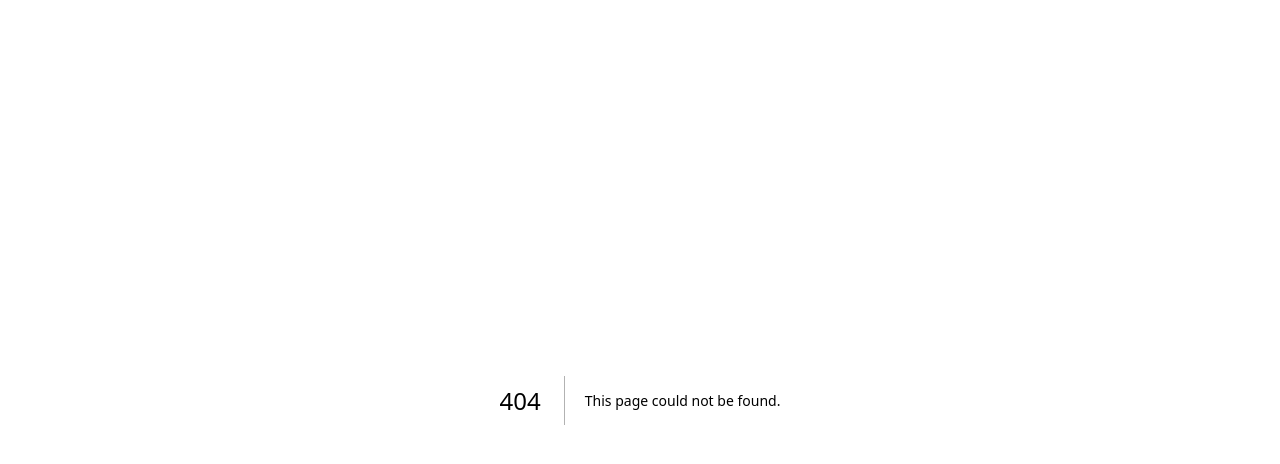
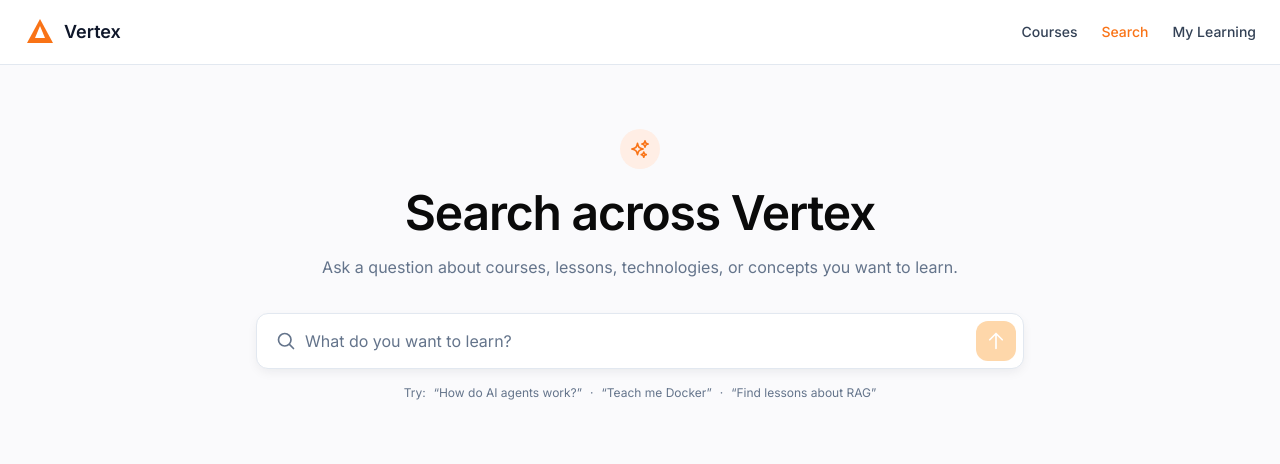
Before and after one commit to Juanandresdeedee/vertex-learning-platform, a Next.js app: page /search in a window 1280 px wide. Before the commit this address had no page. Shown: the top 464 px of the page. Built offline with nearby package versions, Linux system fonts and the light colour scheme; no server answers; a web font is replaced by a local one.

Commit message:
Add Vertex AI search interface

```diff
--- /dev/null
+++ b/app/search/page.tsx
@@ -0,0 +1,30 @@
+import { ContextSearch } from "@/components/search/ContextSearch";
+import { Navbar } from "@/components/navigation/Navbar";
+
+export default function SearchPage() {
+  return (
+    <>
+      <Navbar
+        links={[
+          {
+            label: "Courses",
+            href: "/courses",
+          },
+          {
+            label: "Search",
+            href: "/search",
+            active: true,
+          },
+          {
+            label: "My Learning",
+            href: "#",
+          },
+        ]}
+      />
+
+      <main className="min-h-screen bg-neutral-50">
+        <ContextSearch />
+      </main>
+    </>
+  );
+}
--- /dev/null
+++ b/components/search/ContextSearch.tsx
@@ -0,0 +1,194 @@
+"use client";
+
+import { FormEvent, useState } from "react";
+import { useChat } from "@ai-sdk/react";
+import { DefaultChatTransport } from "ai";
+import ReactMarkdown from "react-markdown";
+import remarkGfm from "remark-gfm";
+import {
+  ArrowUpIcon,
+  SparklesIcon,
+} from "@heroicons/react/24/outline";
+
+import { Input } from "@/components/ui/Input";
+
+export function ContextSearch() {
+  const [input, setInput] = useState("");
+
+  const {
+    messages,
+    sendMessage,
+    status,
+    error,
+  } = useChat({
+    transport: new DefaultChatTransport({
+      api: "/api/context-search",
+    }),
+  });
+
+  const isLoading =
+    status === "submitted" || status === "streaming";
+
+  function handleSubmit(event: FormEvent<HTMLFormElement>) {
+    event.preventDefault();
+
+    const value = input.trim();
+
+    if (!value || isLoading) {
+      return;
+    }
+
+    sendMessage({
+      text: value,
+    });
+
+    setInput("");
+  }
+
+  return (
+    <section className="mx-auto w-full max-w-5xl px-6 py-12 md:py-16">
+      <div className="mx-auto max-w-3xl text-center">
+        <div className="mx-auto flex h-10 w-10 items-center justify-center rounded-full bg-primary-100">
+          <SparklesIcon
+            className="h-5 w-5 text-primary-500"
+            strokeWidth={2}
+          />
+        </div>
+
+        <h1 className="mt-5 font-display text-4xl font-semibold tracking-tight text-neutral-950 md:text-5xl">
+          Search across Vertex
+        </h1>
+
+        <p className="mx-auto mt-4 max-w-2xl text-base leading-7 text-neutral-500">
+          Ask a question about courses, lessons, technologies, or concepts
+          you want to learn.
+        </p>
+
+        <form
+          onSubmit={handleSubmit}
+          className="relative mt-8"
+        >
+          <Input
+            size="lg"
+            showSearchIcon
+            value={input}
+            onChange={(event) => setInput(event.target.value)}
+            placeholder="What do you want to learn?"
+            disabled={isLoading}
+            className="pr-16"
+          />
+
+          <button
+            type="submit"
+            disabled={isLoading || !input.trim()}
+            aria-label="Search Vertex"
+            className="absolute right-2 top-1/2 flex h-10 w-10 -translate-y-1/2 items-center justify-center rounded-md bg-primary-500 text-white transition-colors hover:bg-primary-400 disabled:cursor-not-allowed disabled:bg-primary-200"
+          >
+            <ArrowUpIcon
+              className="h-5 w-5"
+              strokeWidth={2}
+            />
+          </button>
+        </form>
+
+        <div className="mt-4 flex flex-wrap justify-center gap-2 text-xs text-neutral-500">
+          <span>Try:</span>
+          <span>“How do AI agents work?”</span>
+          <span>·</span>
+          <span>“Teach me Docker”</span>
+          <span>·</span>
+          <span>“Find lessons about RAG”</span>
+        </div>
+      </div>
+
+      {messages.length > 0 ? (
+        <div className="mx-auto mt-12 max-w-3xl space-y-6">
+          {messages.map((message) => {
+            const text = message.parts
+              .filter((part) => part.type === "text")
+              .map((part) => part.text)
+              .join("");
+
+            if (!text) {
+              return null;
+            }
+
+            const isUser = message.role === "user";
+
+            return (
+              <div
+                key={message.id}
+                className={
+                  isUser
+                    ? "flex justify-end"
+                    : "flex justify-start"
+                }
+              >
+                <div
+                  className={
+                    isUser
+                      ? "max-w-[85%] rounded-xl bg-primary-500 px-5 py-4 text-sm leading-6 text-white"
+                      : "max-w-full rounded-xl border border-neutral-200 bg-white px-5 py-4 text-sm leading-7 text-neutral-700 shadow-sm"
+                  }
+                >
+                  {isUser ? (
+                    text
+                  ) : (
+                    <ReactMarkdown
+                      remarkPlugins={[remarkGfm]}
+                      components={{
+                        p: ({ children }) => (
+                          <p className="mb-4 last:mb-0">
+                            {children}
+                          </p>
+                        ),
+                        strong: ({ children }) => (
+                          <strong className="font-semibold text-neutral-900">
+                            {children}
+                          </strong>
+                        ),
+                        ul: ({ children }) => (
+                          <ul className="mb-4 list-disc space-y-1 pl-5 last:mb-0">
+                            {children}
+                          </ul>
+                        ),
+                        ol: ({ children }) => (
+                          <ol className="mb-4 list-decimal space-y-1 pl-5 last:mb-0">
+                            {children}
+                          </ol>
+                        ),
+                        li: ({ children }) => (
+                          <li className="pl-1">
+                            {children}
+                          </li>
+                        ),
+                      }}
+                    >
+                      {text}
+                    </ReactMarkdown>
+                  )}
+                </div>
+              </div>
+            );
+          })}
+
+          {isLoading ? (
+            <div className="flex items-center gap-2 text-sm text-neutral-500">
+              <SparklesIcon
+                className="h-4 w-4 animate-pulse text-primary-500"
+                strokeWidth={2}
+              />
+              Searching Vertex...
+            </div>
+          ) : null}
+
+          {error ? (
+            <div className="rounded-lg border border-red-200 bg-red-50 px-4 py-3 text-sm text-red-700">
+              Something went wrong while searching Vertex.
+            </div>
+          ) : null}
+        </div>
+      ) : null}
+    </section>
+  );
+}
--- a/package.json
+++ b/package.json
@@ -23,6 +23,8 @@
     "posthog-js": "^1.422.3",
     "react": "19.2.8",
     "react-dom": "19.2.8",
+    "react-markdown": "^10.1.0",
+    "remark-gfm": "^4.0.1",
     "sanity": "^5.31.2",
     "styled-components": "^6.5.3"
   },
```
Also changed, not shown: 1 other file (tests, documents, lock files or other folders).
